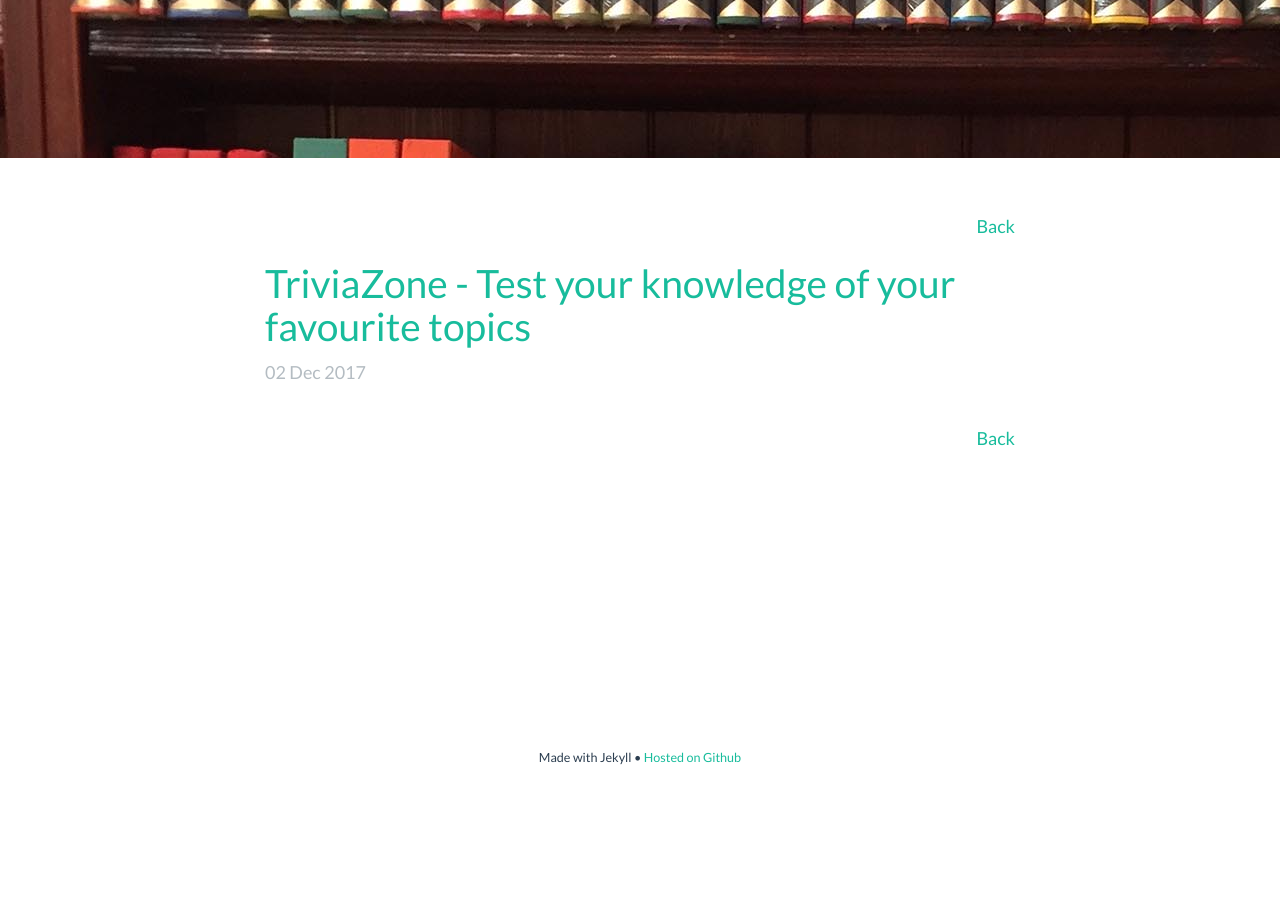
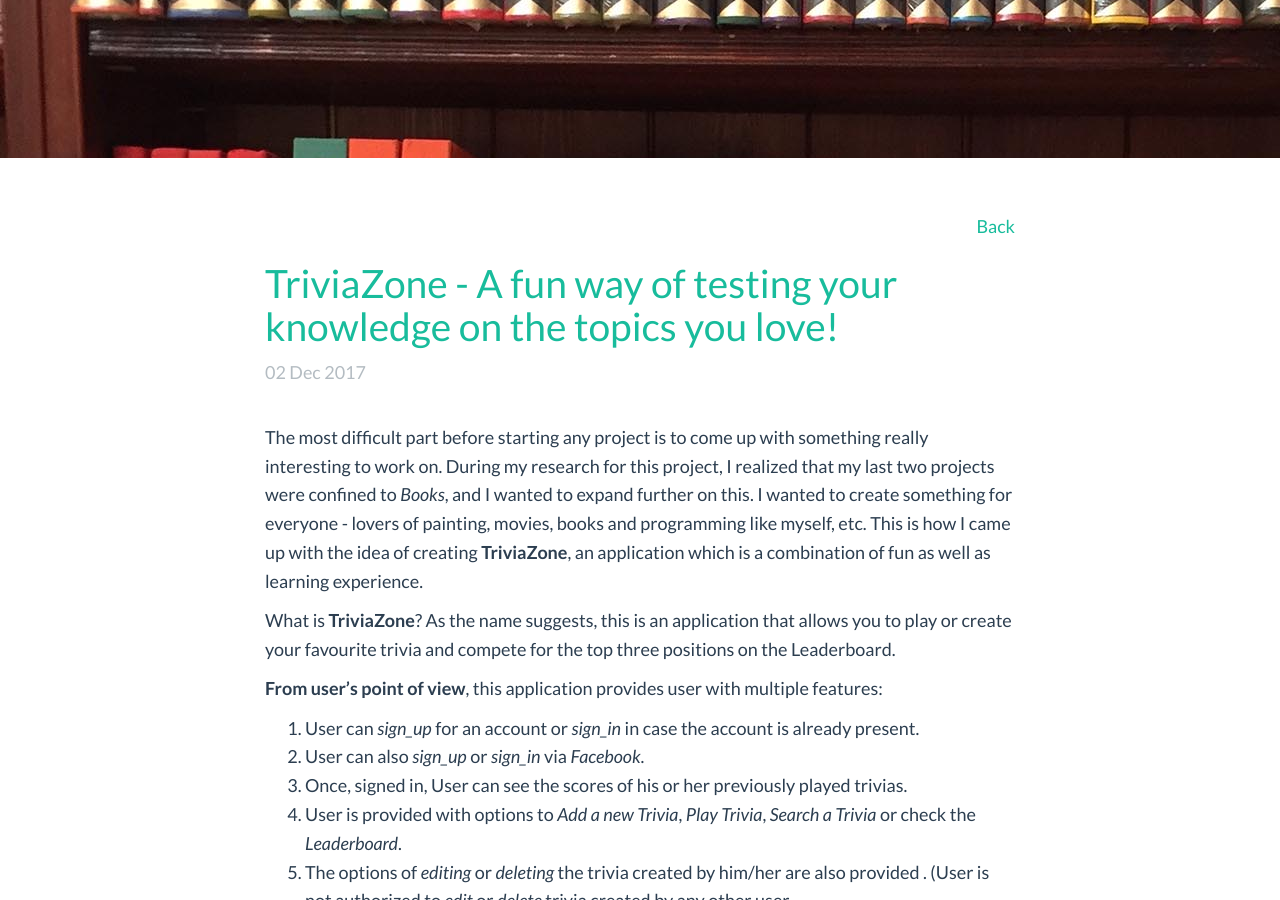
Before and after one commit to soumyaveer/soumyaveer.github.io, a Jekyll site: the page built from _posts/2017-12-02-trivia-zone.markdown, in a window 1280 px wide and 900 px high, scrolled down 472 px. Built offline with Jekyll 4.4.1, drawn with Linux system fonts in a browser that asks for light colours; comment, search, counter and statistics services are not loaded; before the commit the page ends 1240 px from its top, so only the background shows below that; some of the changed text lies outside the part shown.

Commit message:
complete post-10

```diff
--- a/_posts/2017-12-02-trivia-zone.markdown
+++ b/_posts/2017-12-02-trivia-zone.markdown
@@ -1,8 +1,28 @@
 ---
 layout: post
-title: TriviaZone - Test your knowledge of your favourite topics
+title: TriviaZone - A fun way of testing your knowledge on the topics you love!
 date:  2017-12-02 13:25:00
 categories: main
 banner_image: "bookshelf.jpg"
 summary: Play or create trivia of the topics you love and compete for your name on the leaderboard.
 ---
+
+The most difficult part before starting any project is to come up with something really interesting to work on. During my research for this project, I realized that my last two projects were confined to _Books_, and I wanted to expand further on this. I wanted to create something for everyone - lovers of painting, movies, books and programming like myself, etc. This is how I came up with the idea of creating **TriviaZone**, an application which is a combination of fun as well as learning experience.
+
+What is **TriviaZone**? As the name suggests, this is an application that allows you to play or create your favourite trivia and compete for the top three positions on the Leaderboard.
+
+**From user's point of view**, this application provides user with multiple features:
+1. User can _sign_up_ for an account or _sign_in_ in case the account is already present.
+2. User can also _sign_up_ or _sign_in_ via _Facebook_.
+3. Once, signed in, User can see the scores of his or her previously played trivias.
+4. User is provided with options to _Add a new Trivia_, _Play Trivia_, _Search a Trivia_ or check the _Leaderboard_.
+5. The options of _editing_ or _deleting_ the trivia created by him/her are also provided . (User is not authorized to _edit_ or _delete_ trivia created by any other user.
+
+**From technical point of view**, **TriviaZone** is created on _Ruby on Rails_ framework. The main challenges that I came across while working on this project were:
+1. Two levels of `form nesting`.
+2. The integration of gems `devise` and `omniauth`.
+3. Multiple routes needed `nesting`.
+4. Handling of `unpermitted strong parameters`.
+5. Thinking of a way to capture the correct answers after the trivias were played.
+
+After spending a lot of days debugging, reading and re-reading tutorials, I successfully overcame these challenges. Every hour spent was a great learning experience which left me with a little more knowledge than I had when I stared with this project. I am over joyed with the fact that I decided to work on **TriviaZone**.
```
